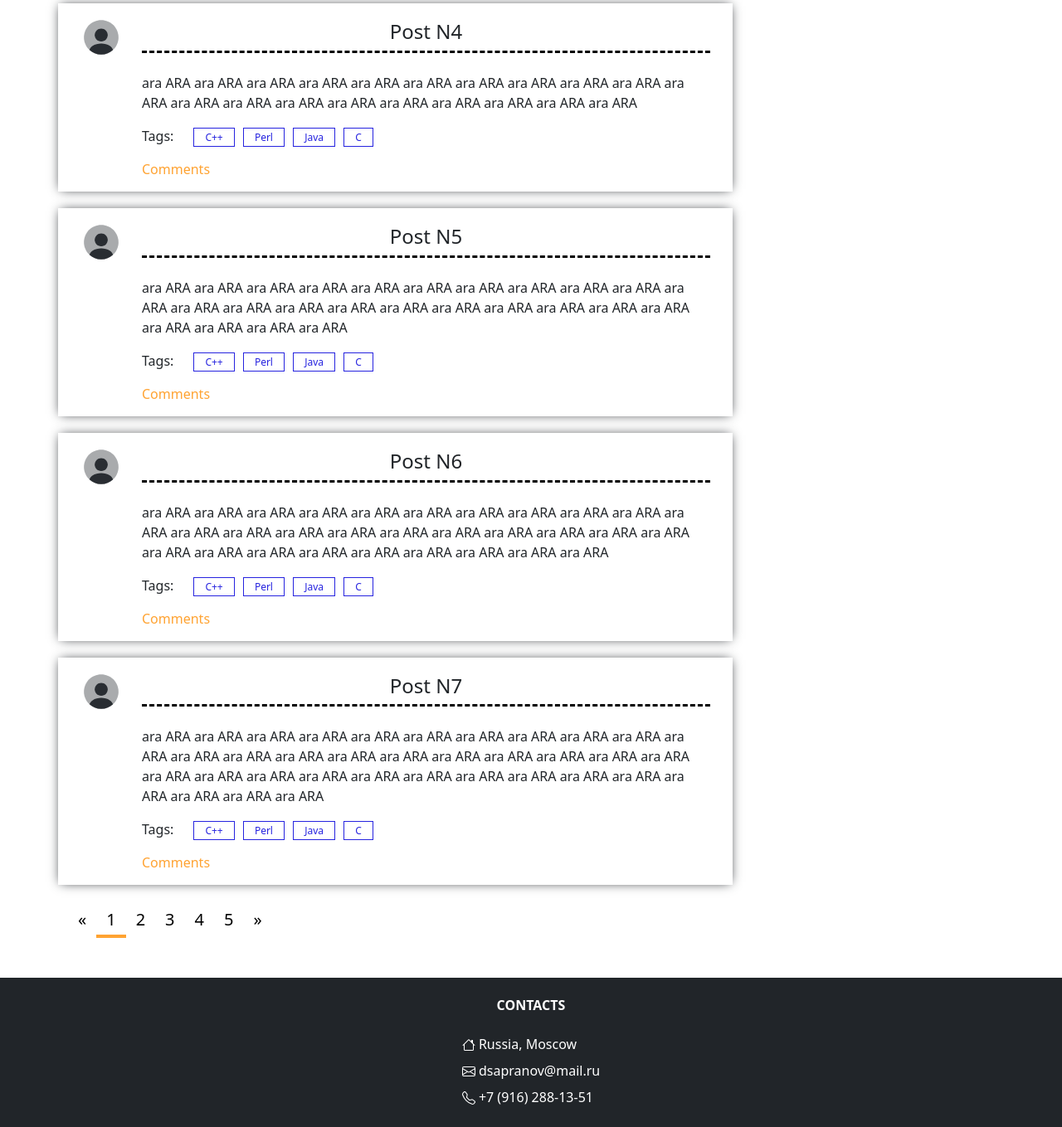
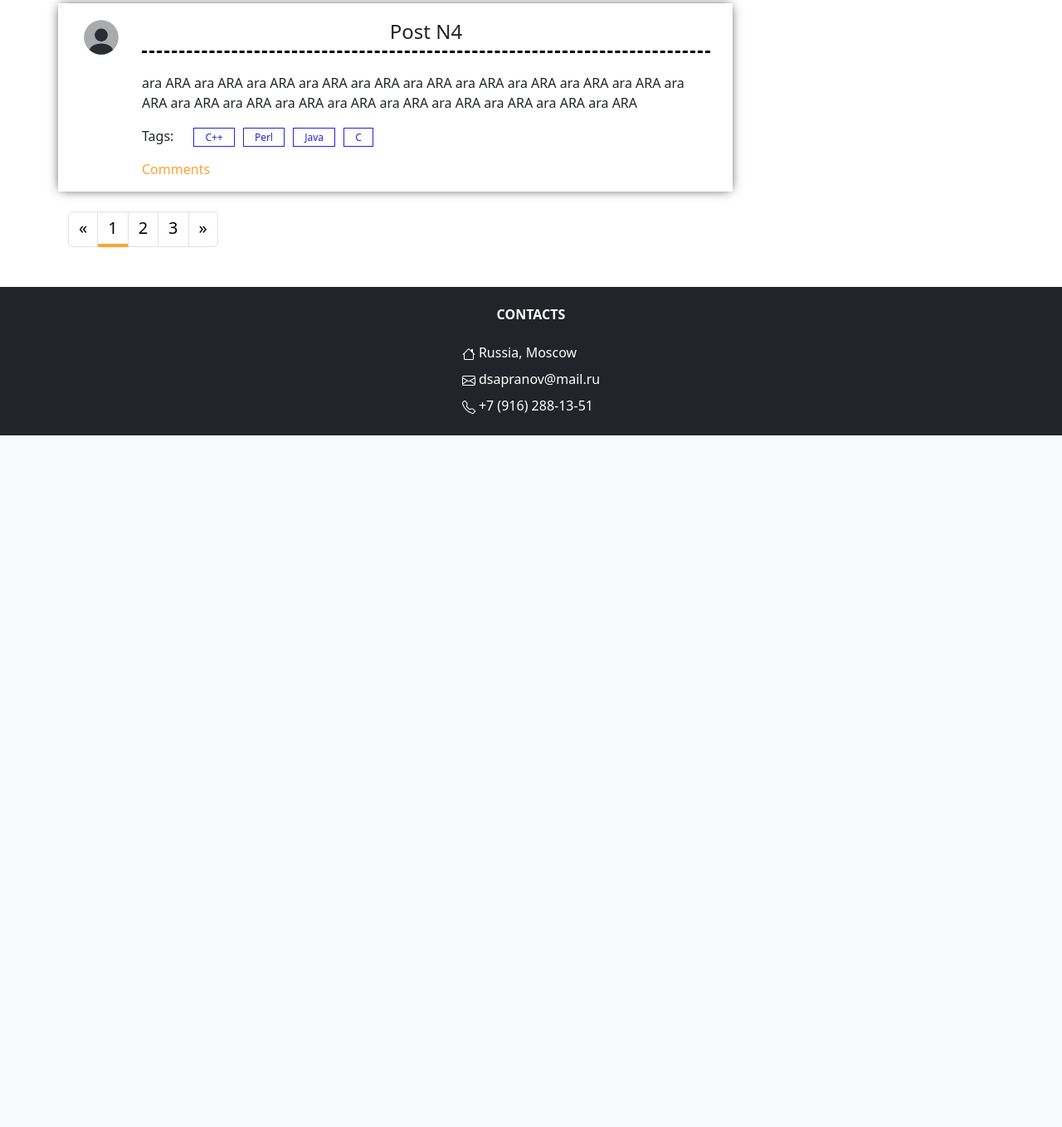
Before and after one commit to UserNameShouldBeHere/Web-1-sem, a Django app: page / in a window 1280 px wide. Shown: the part 1005-2364 px from the top of the page at 83% size. After the commit the page ends 1530 px from the top, so only its background shows below. Run offline with Django 4.2, Linux system fonts and the light colour scheme.

Commit message:
feat: add paginator

```diff
--- a/app/views.py
+++ b/app/views.py
@@ -1,11 +1,12 @@
 from django.shortcuts import render
+from django.core.paginator import Paginator
 
 POSTS = [
     {
         'id': i,
         'title': f'Post N{i}',
         'text': 'ara ARA '*5*i
-    } for i in range(0,8)
+    } for i in range(0,35)
 ]
 
 SIDEBAR = [
@@ -61,13 +62,19 @@ SIDEBAR = [
     }
 ]
 
+def paginate(objects, page, per_page=5):
+    paginator = Paginator(POSTS, per_page)
+    return paginator.page(page)
+
 # Create your views here.
 def index(request):
-    data = {'posts': POSTS, 'sidebar': SIDEBAR[0]}
+    page = request.GET.get('page', 1)
+    data = {'posts': paginate(POSTS, page), 'sidebar': SIDEBAR[0]}
     return render(request, "index.html", data)
 
 def indexTagged(request, tag_name):
-    data = {'tag': tag_name, 'posts': POSTS, 'sidebar': SIDEBAR[0]}
+    page = request.GET.get('page', 1)
+    data = {'tag': tag_name, 'posts': paginate(POSTS, page), 'sidebar': SIDEBAR[0]}
     return render(request, "index-tagged.html", data)
 
 def post(request, post_id):
--- a/static/css/commonstyle.css
+++ b/static/css/commonstyle.css
@@ -85,6 +85,32 @@ body {
 }
 /* /Sidebar */
 
+/* Paginator */
+.paginator > li > a {
+    padding-left: 12px;
+    padding-right: 12px;
+    padding-top: 4px;
+    padding-bottom: 4px;
+    text-decoration: none;
+    display: inline-block;
+    text-align: center;
+    color: black;
+    cursor: pointer;
+}
+
+.paginator > li > a:hover {
+    color: var(--dark-orange);
+}
+
+.active-page {
+    border-bottom: 4px solid var(--main-orange);
+}
+
+.active-page > a:visited {
+    color: var(--main-orange);
+}
+/* /Paginator */
+
 /* Footer */
 .contacts {
     list-style-type: none;
--- a/static/css/indexstyle.css
+++ b/static/css/indexstyle.css
@@ -67,22 +67,19 @@
     color: var(--dark-orange);
 }
 
-.pagenumber > input:checked + label {
-    /* color: #f5f5f5;
-    background-color: #ffa332; */
+/* .pagenumber > input:checked + label {
     border-bottom: 4px solid var(--main-orange);
-}
+} */
 
-.pagenumber > label {
-    /* border: 1px solid #727272; */
+/* .pagenumber > li > a {
     padding: 3px 12px;
     display: inline-block;
     text-align: center;
     color: black;
     cursor: pointer;
-}
+} */
 
-.pagenumber > label:hover {
+/* .pagenumber > label:hover {
     color: #868686;
-}
+} */
 /* /Content */
--- /dev/null
+++ b/templates/components/paginator.html
@@ -0,0 +1,25 @@
+{% load static %}
+
+<div class="pt-1 row">
+    <nav class="d-flex flex-nowrap">
+        <ul class="list-group list-group-horizontal paginator">
+            <li class="{% if not items.has_previous %} disabled {% endif %} p-0 list-group-item">
+                <a class="m-0 fs-5" href="{% if items.has_previous %} ?page={{ items.previous_page_number }} {% else %} # {% endif %}">&laquo;</a>
+            </li>
+            {% for page in items.paginator.page_range %}
+                {% if items.number == page %}
+                <li class="list-group-item p-0 active-page">
+                    <a class="m-0 fs-5" href="#">{{ page }}</a>
+                </li>
+                {% elif page >= items.number|add:-2 and page <= items.number|add:2 %}
+                <li class="list-group-item p-0">
+                    <a class="m-0 fs-5" href="?page={{ page }}">{{ page }}</a>
+                </li>
+                {% endif %}
+            {% endfor %}
+            <li class="{% if not items.has_next %} disabled {% endif %} p-0 list-group-item">
+                <a class="m-0 fs-5" href="{% if items.has_next %} ?page={{ items.next_page_number }} {% else %} # {% endif %}">&raquo;</a>
+            </li>
+        </ul>
+    </nav>
+</div>
--- a/templates/index.html
+++ b/templates/index.html
@@ -55,31 +55,8 @@
         <!-- /Sidebar -->
     </div>
 
-    <!-- Pages -->
-    <div class="pt-1 row">
-        <nav class="d-flex flex-nowrap pagenumber">
-            <input class="btn-check" id="leftpage" name="pagenumber" type="radio">
-            <label class="fs-5 tab-btn">&laquo;</label>
-
-            <input class="btn-check" id="pagenumber1" name="pagenumber" type="radio" checked>
-            <label class="fs-5 tab-btn" for="pagenumber1">1</label>
-
-            <input class="btn-check" id="pagenumber2" name="pagenumber" type="radio">
-            <label class="fs-5 tab-btn" for="pagenumber2">2</label>
-
-            <input class="btn-check" id="pagenumber3" name="pagenumber" type="radio">
-            <label class="fs-5 tab-btn" for="pagenumber3">3</label>
-
-            <input class="btn-check" id="pagenumber4" name="pagenumber" type="radio">
-            <label class="fs-5 tab-btn" for="pagenumber4">4</label>
-
-            <input class="btn-check" id="pagenumber5" name="pagenumber" type="radio">
-            <label class="fs-5 tab-btn" for="pagenumber5">5</label>
-
-            <input class="btn-check" id="rightpage" name="pagenumber" type="radio">
-            <label class="fs-5 tab-btn">&raquo;</label>
-        </nav>
-    </div>
-    <!-- /Pages -->
+    <!-- Paginator -->
+    {% include 'components/paginator.html' with items=posts %}
+    <!-- /Paginator -->
 </div>
 {% endblock %}
```
Also changed, not shown: static/css/indextagged.css (+2 -5 lines), templates/index-tagged.html (+3 -26 lines).
